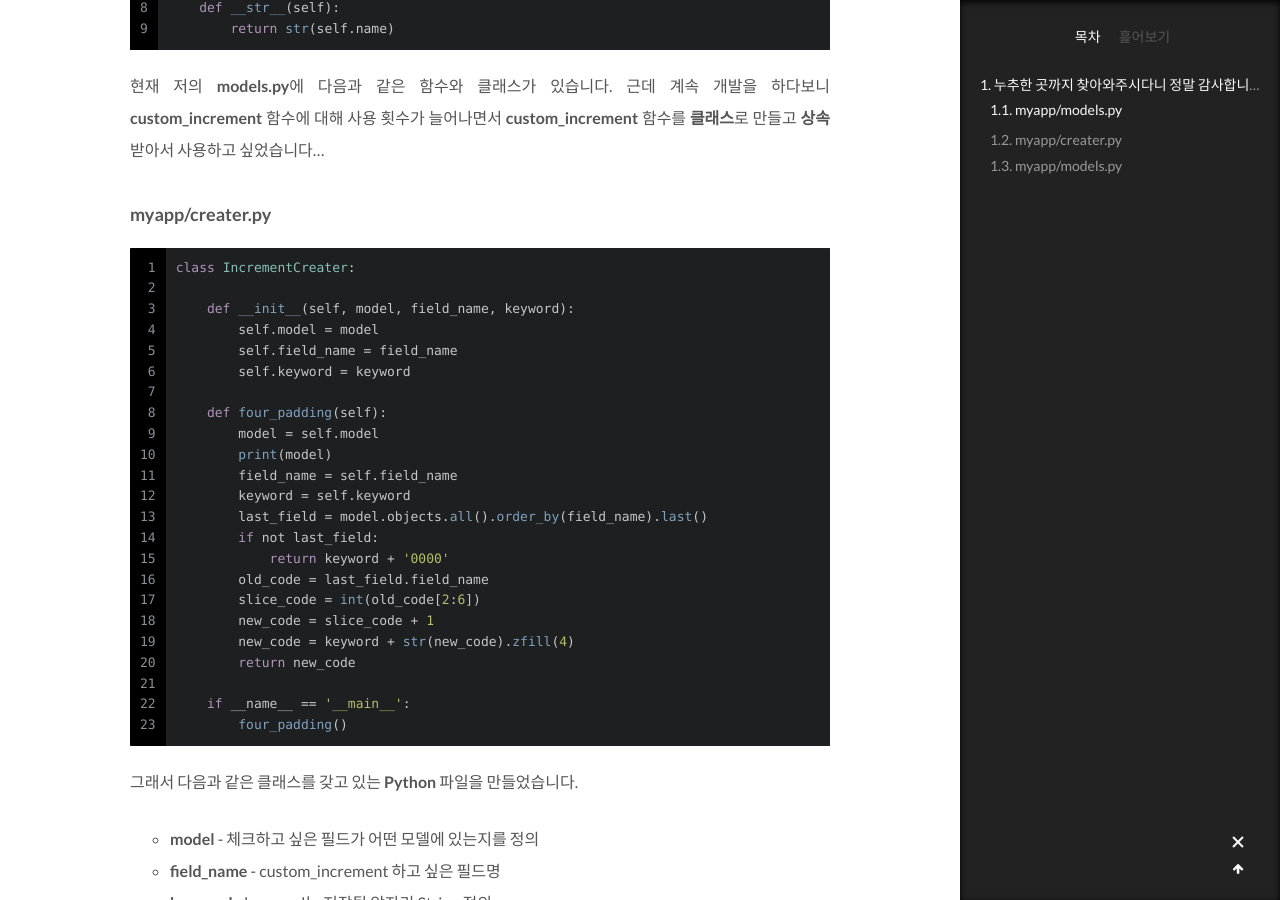
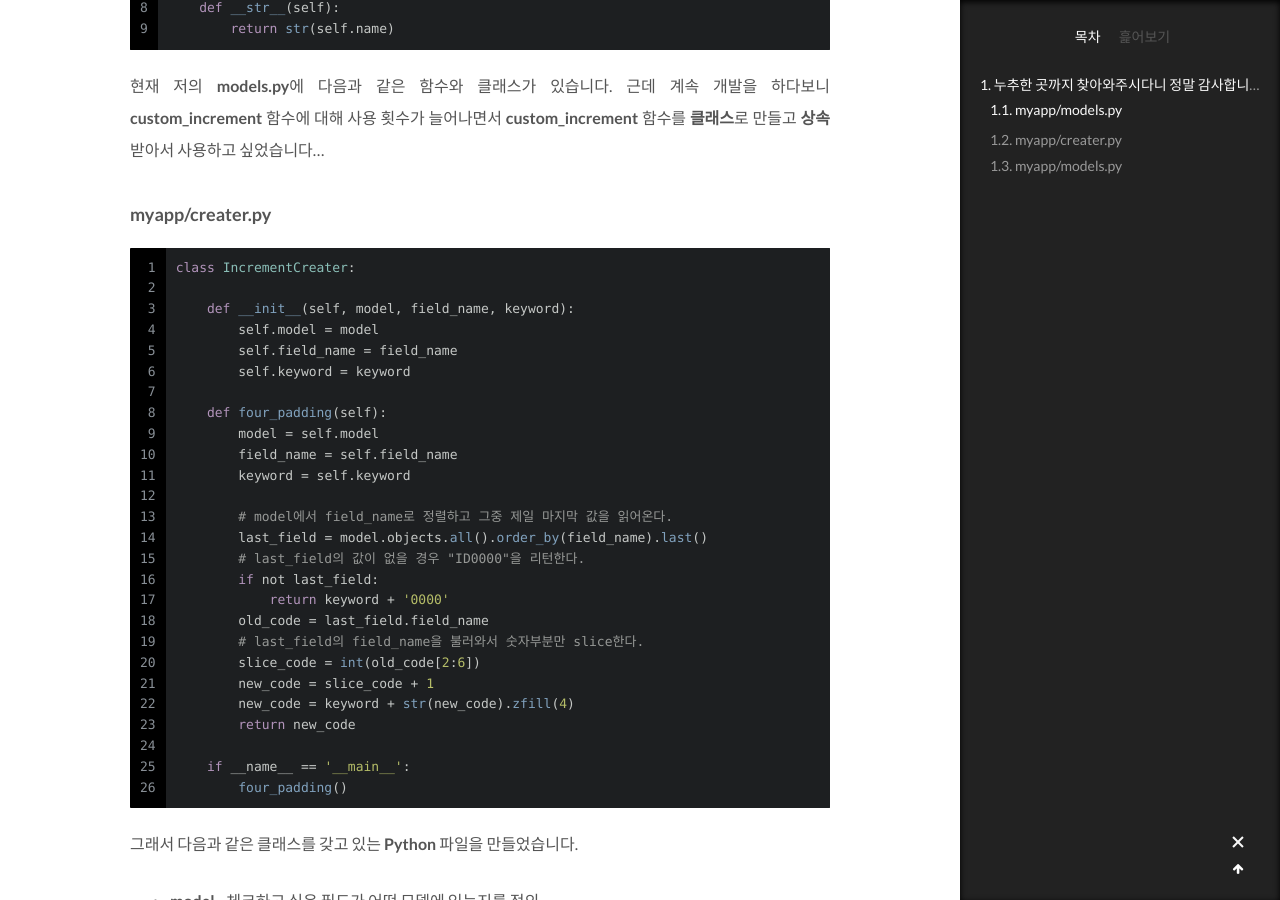
Before and after one commit to wkddnjset/wkddnjset.github.io, a Jekyll site: the page built from _posts/2018-02-20-(Django)-custom-autofield-구현.md, in a window 1280 px wide and 900 px high, scrolled down 821 px. Built offline with Jekyll 4.4.1, drawn with Linux system fonts in a browser that asks for light colours; comment, search, counter and statistics services are not loaded.

Commit message:
2018-02-20

```diff
--- a/_posts/2018-02-20-(Django)-custom-autofield-구현.md
+++ b/_posts/2018-02-20-(Django)-custom-autofield-구현.md
@@ -37,13 +37,16 @@ class IncrementCreater:
 
     def four_padding(self):
         model = self.model
-        print(model)
         field_name = self.field_name
         keyword = self.keyword
+
+        # model에서 field_name로 정렬하고 그중 제일 마지막 값을 읽어온다.
         last_field = model.objects.all().order_by(field_name).last()
+        # last_field의 값이 없을 경우 "ID0000"을 리턴한다.
         if not last_field:
             return keyword + '0000'
         old_code = last_field.field_name
+        # last_field의 field_name을 불러와서 숫자부분만 slice한다.
         slice_code = int(old_code[2:6])
         new_code = slice_code + 1
         new_code = keyword + str(new_code).zfill(4)
```
